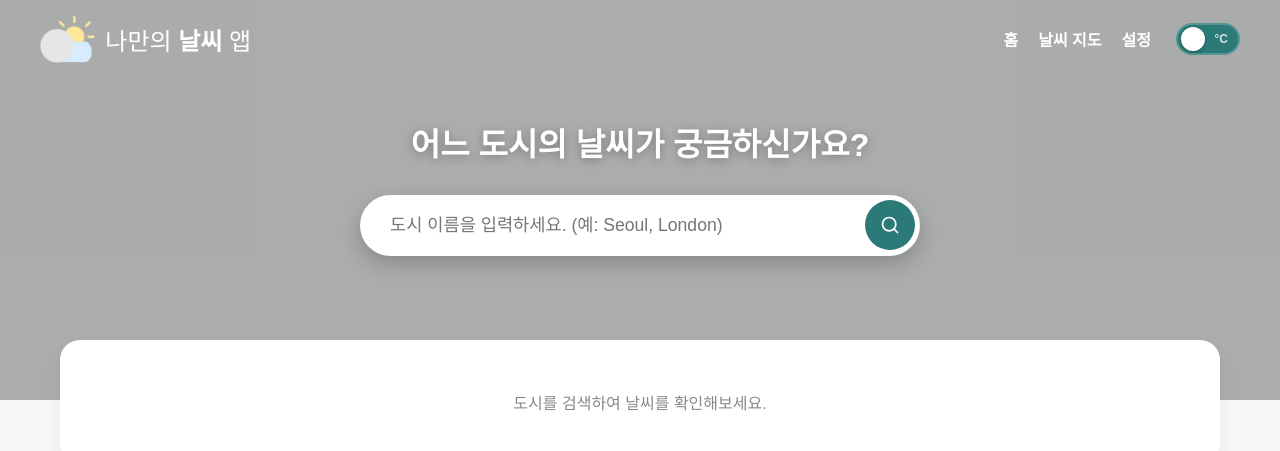
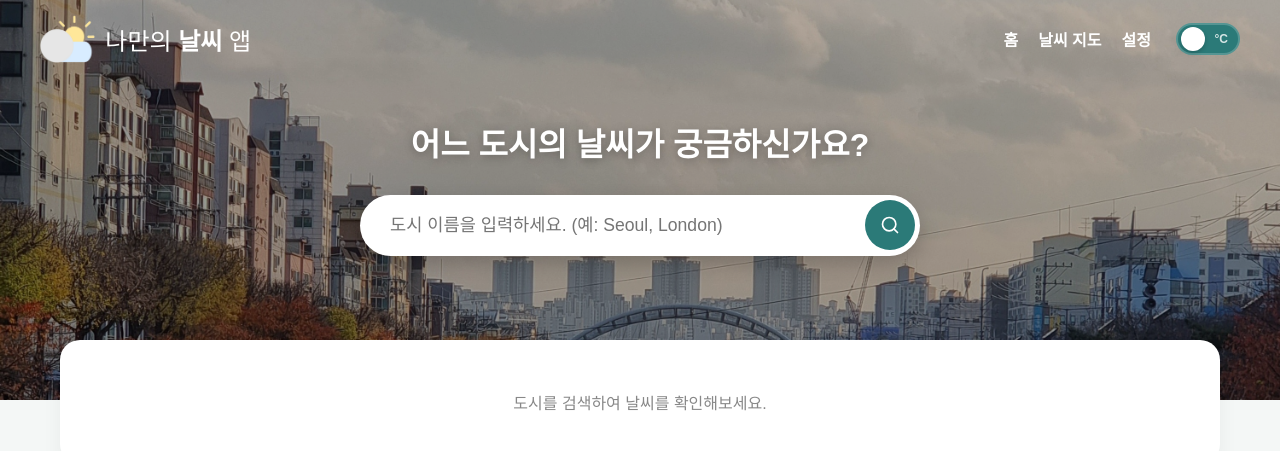
Before and after one commit to Enqlenqkq/My-Weather-Project, a plain HTML site: page index.html in a window 1280 px wide. Drawn offline with Linux system fonts and the light colour scheme; a web font is replaced by a local one.

Commit message:
동적 배경 최종 업데이트

```diff
--- a/css/style.css
+++ b/css/style.css
@@ -19,7 +19,7 @@ body {
   position: relative;
   width: 100%;
   height: 50vh; /* 화면 높이의 50% 차지 */
-  background-image: "../images/backgrounds/default.jpg";
+  background-image: url("../images/backgrounds/default.jpg");
   background-size: cover; /* 꽉 채우기 */
   background-position: center;
   background-repeat: no-repeat;
```
